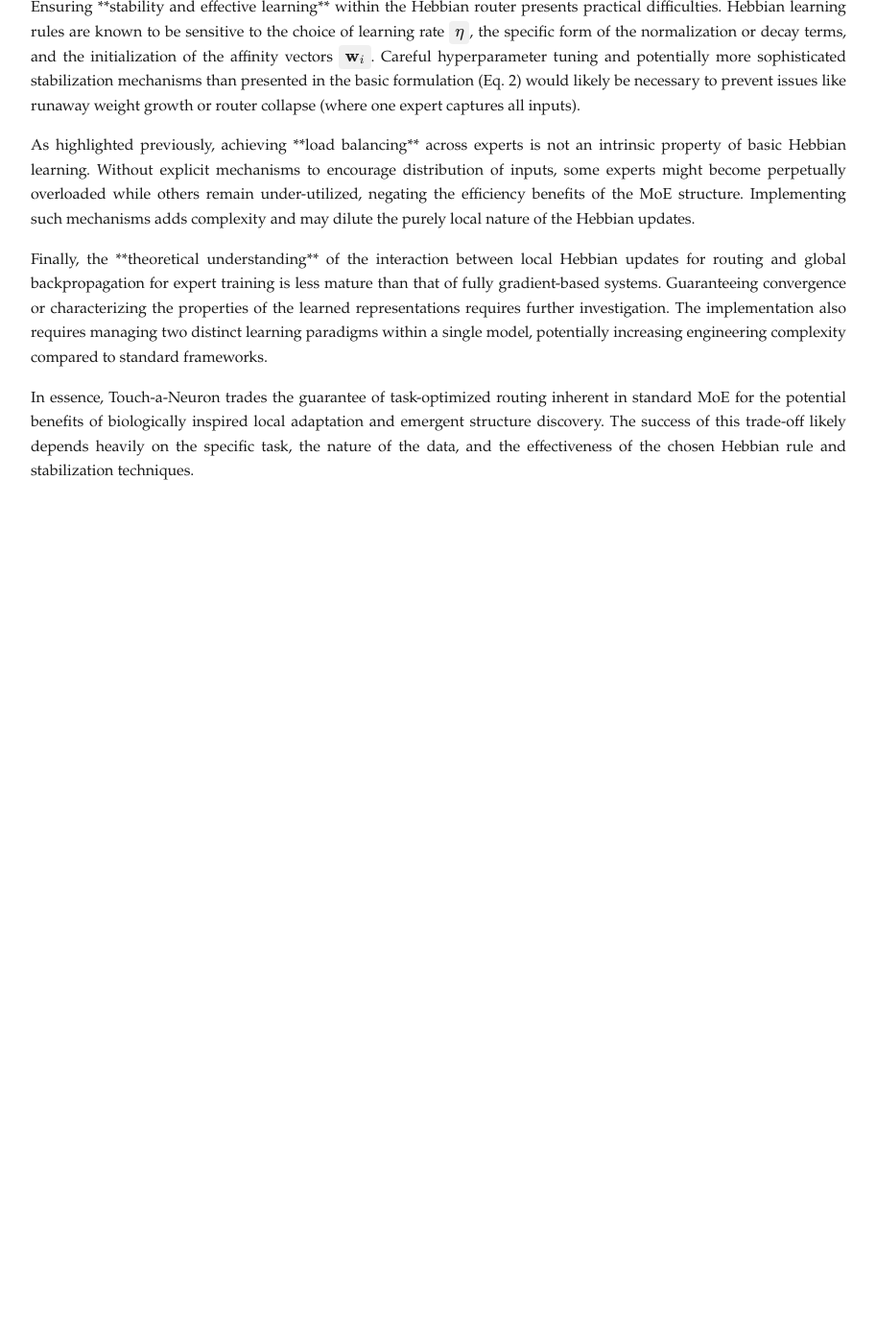
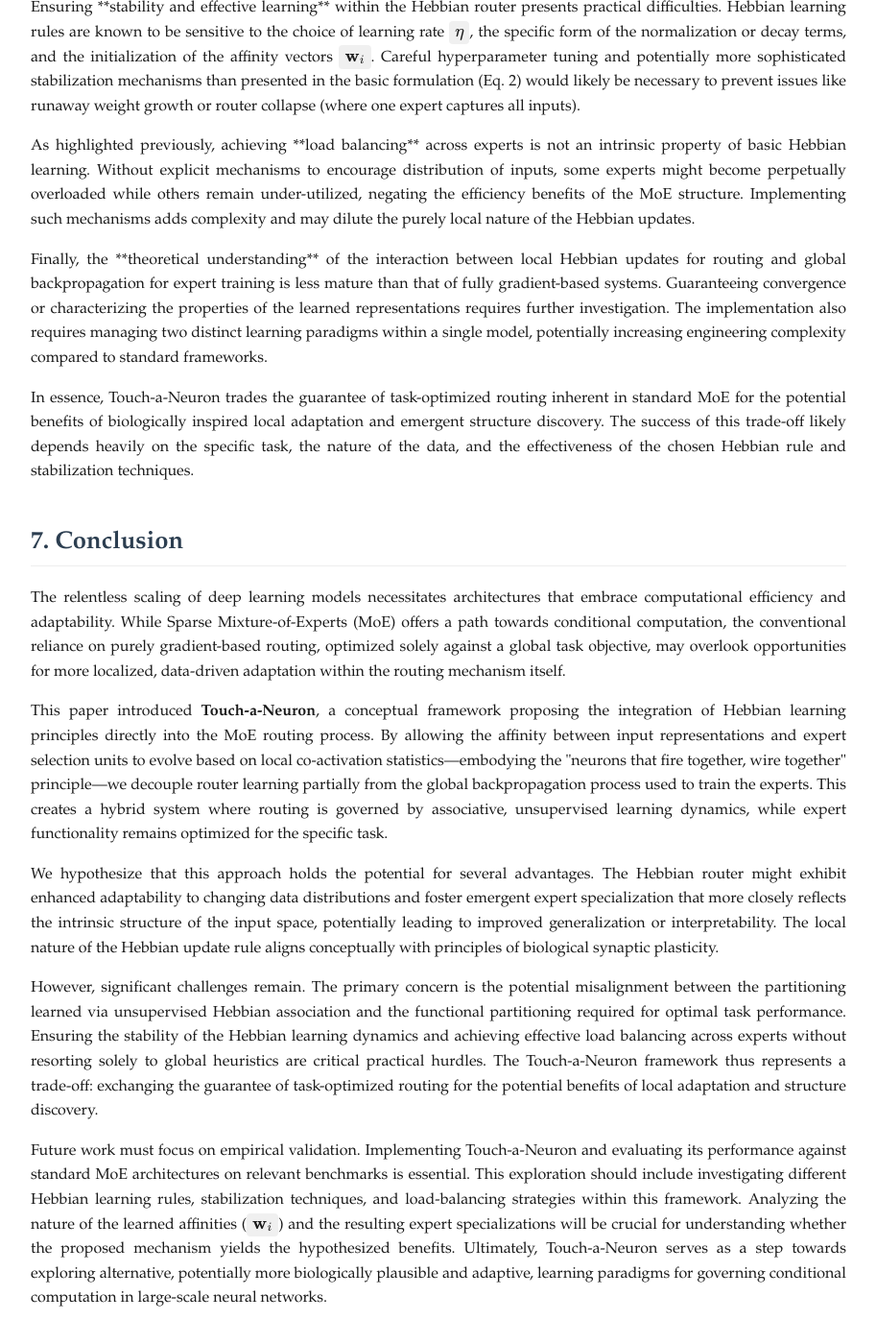
Before and after one commit to fumadari/fumadari.github.io, a Jekyll site: the page projects/Touch‑a‑Neuron.html, which Jekyll copies as it is, in a window 1280 px wide and 1400 px high, scrolled down 10040 px. Shown: the whole window at 96% size, without its empty margins (183-1096 px from the left). Built offline with Jekyll 4.4.1, drawn with Linux system fonts in a browser that asks for light colours; before the commit the page ends 10601 px from its top, so only the background shows below that.

Commit message:
Update Touch‑a‑Neuron.html

```diff
--- a/projects/Touch‑a‑Neuron.html
+++ b/projects/Touch‑a‑Neuron.html
@@ -345,5 +345,23 @@
 </p>
 
 
+    <h2>7. Conclusion</h2>
+<p>
+    The relentless scaling of deep learning models necessitates architectures that embrace computational efficiency and adaptability. While Sparse Mixture-of-Experts (MoE) offers a path towards conditional computation, the conventional reliance on purely gradient-based routing, optimized solely against a global task objective, may overlook opportunities for more localized, data-driven adaptation within the routing mechanism itself.
+</p>
+<p>
+    This paper introduced <strong>Touch-a-Neuron</strong>, a conceptual framework proposing the integration of Hebbian learning principles directly into the MoE routing process. By allowing the affinity between input representations and expert selection units to evolve based on local co-activation statistics—embodying the "neurons that fire together, wire together" principle—we decouple router learning partially from the global backpropagation process used to train the experts. This creates a hybrid system where routing is governed by associative, unsupervised learning dynamics, while expert functionality remains optimized for the specific task.
+</p>
+<p>
+    We hypothesize that this approach holds the potential for several advantages. The Hebbian router might exhibit enhanced adaptability to changing data distributions and foster emergent expert specialization that more closely reflects the intrinsic structure of the input space, potentially leading to improved generalization or interpretability. The local nature of the Hebbian update rule aligns conceptually with principles of biological synaptic plasticity.
+</p>
+<p>
+    However, significant challenges remain. The primary concern is the potential misalignment between the partitioning learned via unsupervised Hebbian association and the functional partitioning required for optimal task performance. Ensuring the stability of the Hebbian learning dynamics and achieving effective load balancing across experts without resorting solely to global heuristics are critical practical hurdles. The Touch-a-Neuron framework thus represents a trade-off: exchanging the guarantee of task-optimized routing for the potential benefits of local adaptation and structure discovery.
+</p>
+<p>
+    Future work must focus on empirical validation. Implementing Touch-a-Neuron and evaluating its performance against standard MoE architectures on relevant benchmarks is essential. This exploration should include investigating different Hebbian learning rules, stabilization techniques, and load-balancing strategies within this framework. Analyzing the nature of the learned affinities (<span class="variable">\(\mathbf{w}_i\)</span>) and the resulting expert specializations will be crucial for understanding whether the proposed mechanism yields the hypothesized benefits. Ultimately, Touch-a-Neuron serves as a step towards exploring alternative, potentially more biologically plausible and adaptive, learning paradigms for governing conditional computation in large-scale neural networks.
+</p>
+
+
 </body>
 </html>
```
